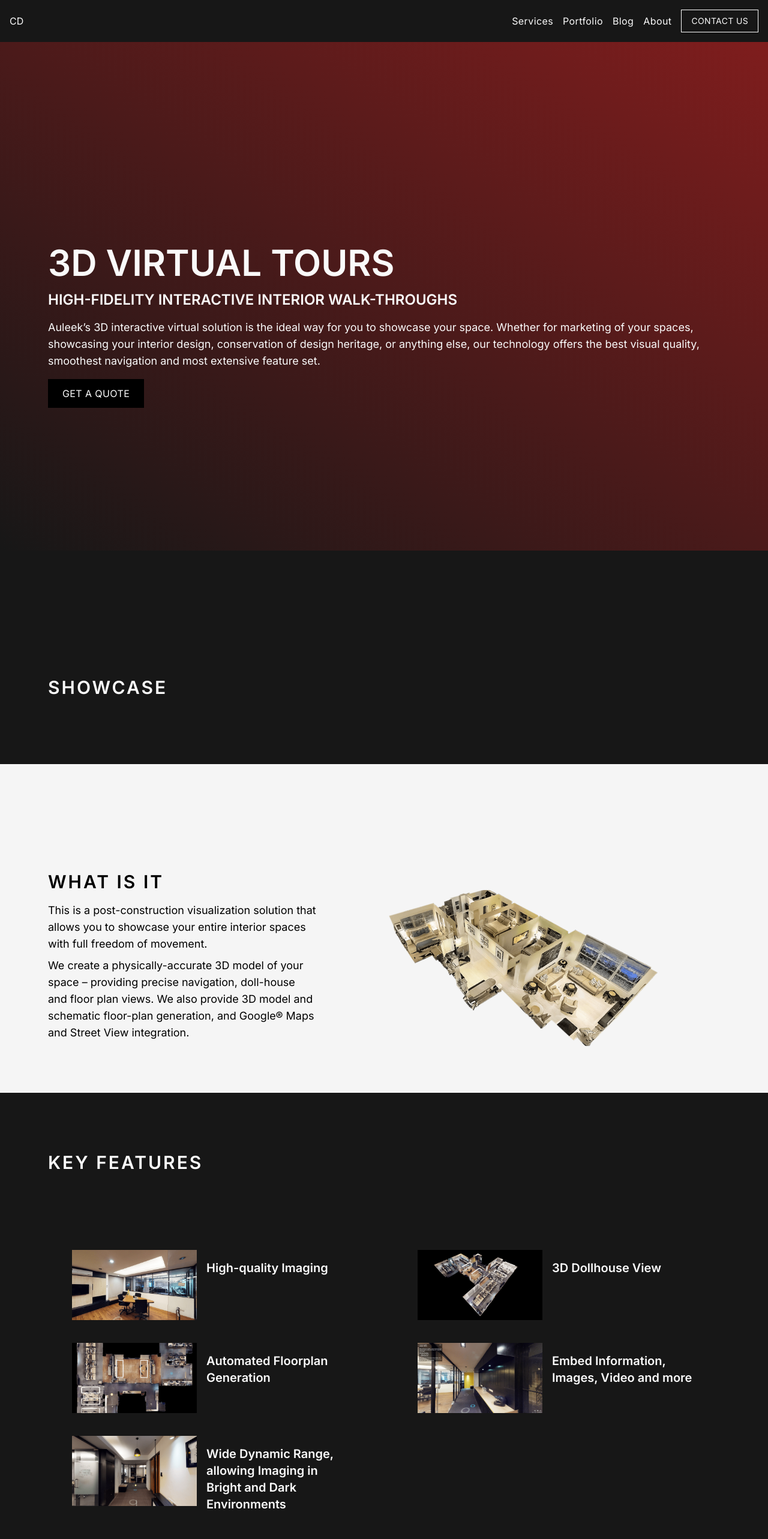
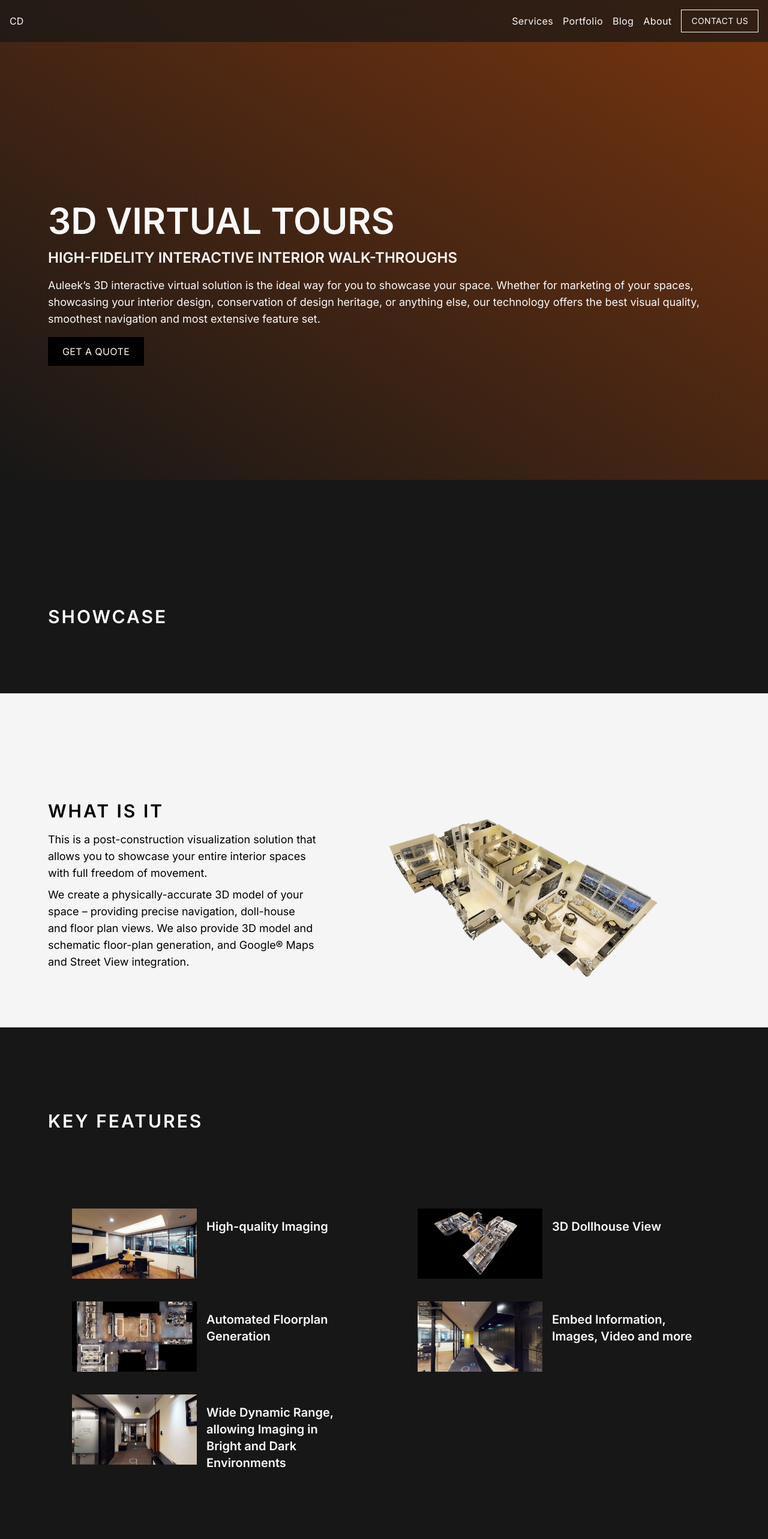
Before and after one commit to soyab-mostofa/cv-site, a React (Create React App) app: page / in a window 1280 px wide. Shown: the top 2566 px of the page at 60% size. Built offline with nearby package versions, Linux system fonts and the light colour scheme; the HTML template or start-up script is replaced by a standard one.

Commit message:
first commit

```diff
--- a/src/components/HomeComp/AdditionalFeatures.jsx
+++ b/src/components/HomeComp/AdditionalFeatures.jsx
@@ -49,7 +49,7 @@ const Item = ({ feature }) => {
         <span className="mb-2 text-6xl">
           <feature.icon />
         </span>
-        <h4>{feature.text}</h4>
+        <h4 className="text-sm sm:text-base">{feature.text}</h4>
       </div>
     </Parallax>
   );
--- a/src/components/HomeComp/Hero.jsx
+++ b/src/components/HomeComp/Hero.jsx
@@ -2,11 +2,13 @@ import React from 'react';
 import { motion } from 'framer-motion';
 import tw from 'tailwind-styled-components';
 import Parallax from 'components/layout/Parallax';
-const Container = tw(motion.div)`container px-4 mx-auto py-72 max-w-6xl`;
+const Container = tw(
+  motion.div
+)`container px-4 mx-auto md:py-72 py-40  max-w-6xl h-screen`;
 const Heading = tw(motion.h1)`text-4xl md:text-6xl font-semibold`;
-const Sub = tw.p`text-2xl font-semibold my-4`;
-const P = tw(motion.p)`md:text-lg mb-4 `;
-const Background = tw.div`bg-gradient-to-tr from-neutral-900 to-red-900 text-neutral-50 `;
+const Sub = tw.p`text-xl md:text-2xl font-semibold my-4`;
+const P = tw(motion.p)`md:text-lg text-sm mb-4 `;
+const Background = tw.div`bg-gradient-to-tr from-neutral-900 to-amber-900 text-neutral-50 `;
 const Button = tw.button`text-neutral-50 px-6 py-3 tracking-wide transition-all hover:text-neutral-900 hover:bg-neutral-300 uppercase bg-black`;
 
 const containerVariants = {
--- a/src/components/HomeComp/WhatIsIt.jsx
+++ b/src/components/HomeComp/WhatIsIt.jsx
@@ -1,12 +1,13 @@
 import Parallax from 'components/layout/Parallax';
 import React from 'react';
+import { LazyLoadImage } from 'react-lazy-load-image-component';
 import tw from 'tailwind-styled-components';
 import matterPort from '../../assets/matterport.png';
 const Container = tw.h1`container max-w-6xl px-4 mx-auto py-20 justify-center `;
 const Title = tw.h1`text-3xl font-semibold uppercase tracking-widest mb-4`;
-const P = tw.p` md:text-lg mb-2`;
+const P = tw.p` text-sm md:text-lg mb-2`;
 const Background = tw.div`bg-neutral-100 py-12`;
-const ImageContainer = tw.div`relative mx-auto mt-8 max-w-md pb-64 flex-1`;
+const ImageContainer = tw.div`relative mx-auto mt-8 max-w-md  flex-1`;
 const Button = tw.button`text-neutral-50 px-6 py-3 tracking-wide transition-all hover:text-neutral-900 hover:bg-neutral-300 uppercase bg-black`;
 const Image = tw.img`absolute top-0 flex-1 left-0 h-full w-full object-cover`;
 
@@ -31,7 +32,7 @@ const WhatIsIt = () => {
               </P>
             </div>
             <ImageContainer>
-              <Image src={matterPort} alt="" srcset="" />
+              <LazyLoadImage src={matterPort} effect="blur" />
             </ImageContainer>
           </div>
         </Parallax>
--- a/src/components/HomeComp/keyFeatures.jsx
+++ b/src/components/HomeComp/keyFeatures.jsx
@@ -42,7 +42,7 @@ const Feature = ({ feature, key }) => {
 const KeyFeatures = () => {
   return (
     <Background>
-      <Container>
+      <Container className="py-10">
         <Parallax>
           <Title>Key Features</Title>
         </Parallax>
--- a/src/components/layout/Header.jsx
+++ b/src/components/layout/Header.jsx
@@ -3,7 +3,7 @@ import React from 'react';
 import tw from 'tailwind-styled-components';
 import { Squeeze as Hamburger } from 'hamburger-react';
 
-const NavContainer = tw.div`bg-neutral-900 py-4`;
+const NavContainer = tw.div`bg-neutral-900/70 py-4  fixed w-full backdrop-blur-md z-50`;
 const NavContainerInner = tw.div`container mx-auto px-4 flex items-center justify-between`;
 const NavLinkContainer = tw.ul`hidden md:flex items-center space-x-4`;
 const LinkItem = tw.li`text-neutral-50 capitalize cursor-pointer hover:text-neutral-500 transition-all tracking-wide`;
```
